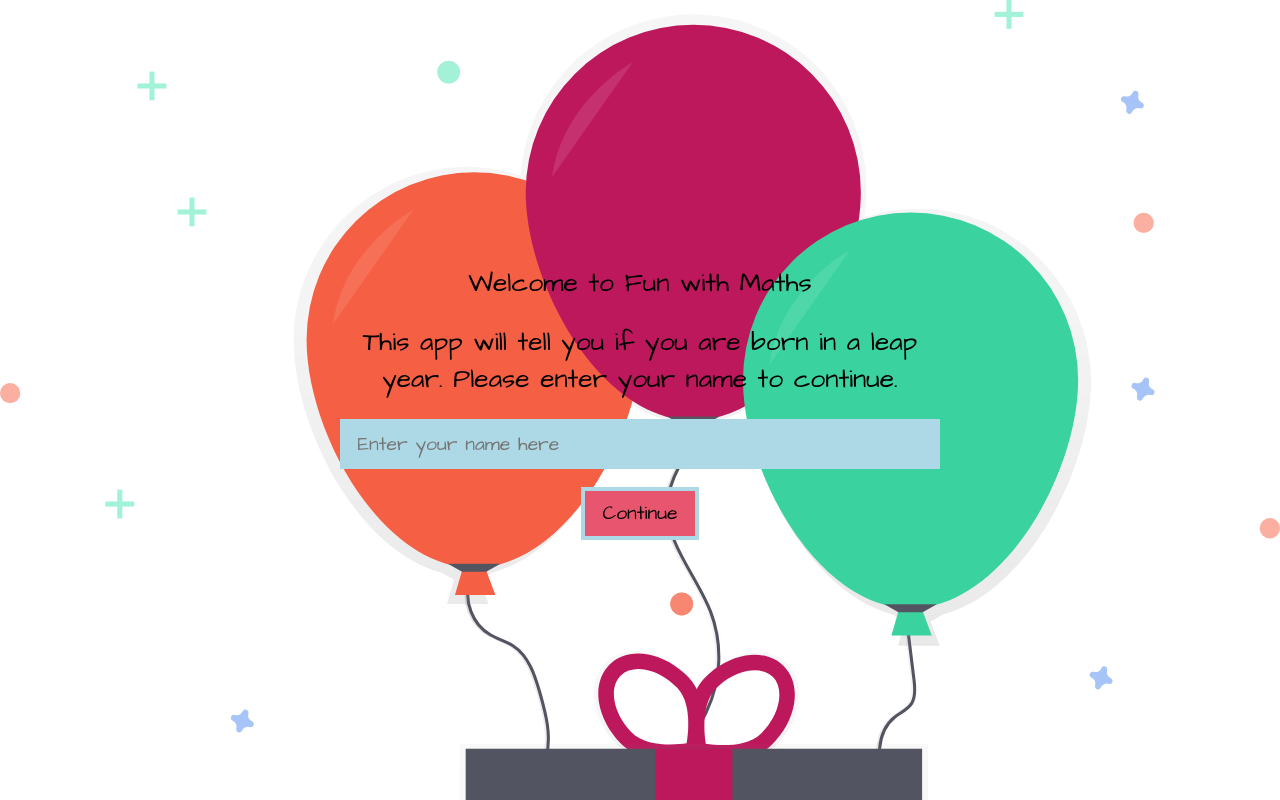
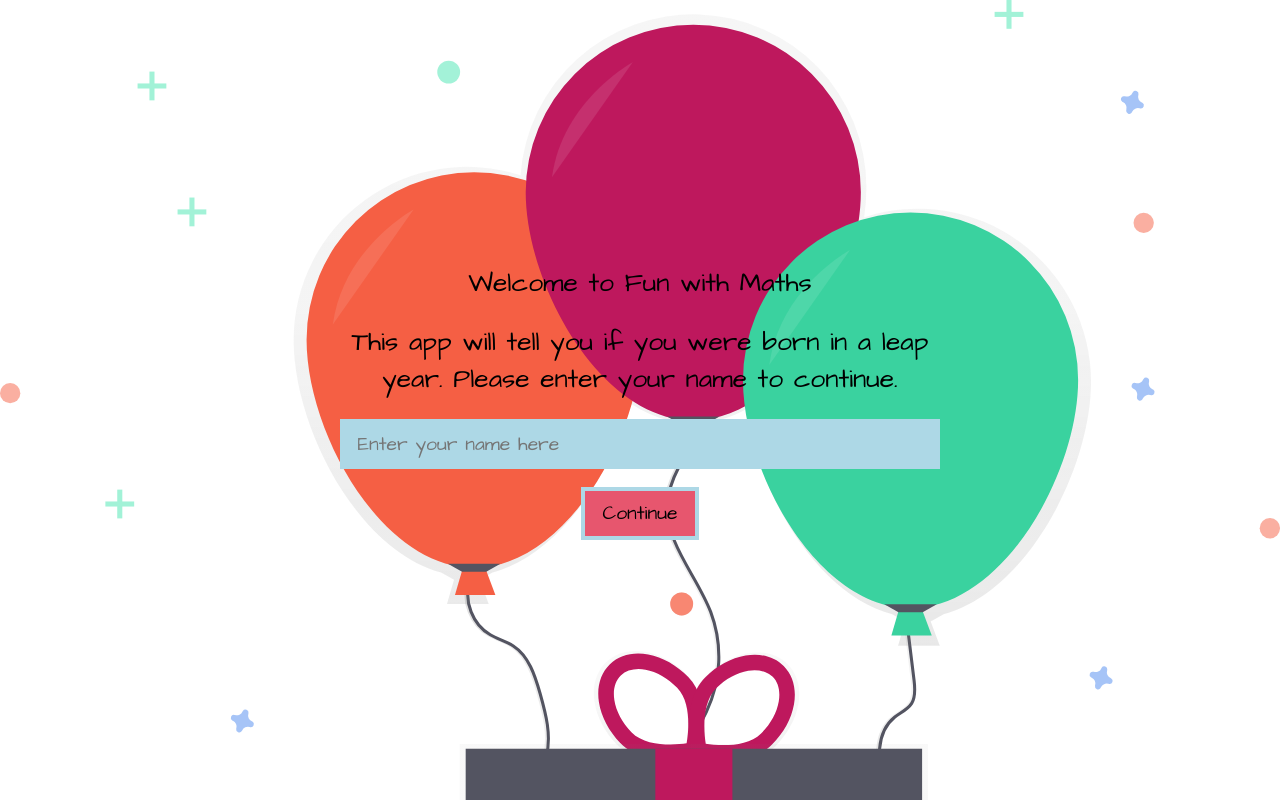
Before and after one commit to AnkitaBagale/wereYouBornInLeapYear, a plain HTML site: page index.html in a window 1280 px wide. Drawn offline with Linux system fonts and the light colour scheme.

Commit message:
fix: Grammar

```diff
--- a/index.html
+++ b/index.html
@@ -13,7 +13,7 @@
 </head>
 <body id="flex">
     <section class="section">
-        <h1>Welcome to Fun with Maths</h1><h1>This app will tell you if you are born in a leap year. Please enter your name to continue.</h1>
+        <h1>Welcome to Fun with Maths</h1><h1>This app will tell you if you were born in a leap year. Please enter your name to continue.</h1>
         <input class="box" id="inputName" placeholder="Enter your name here">
         <button id="continueBtn">Continue</button>
     </section>
```
